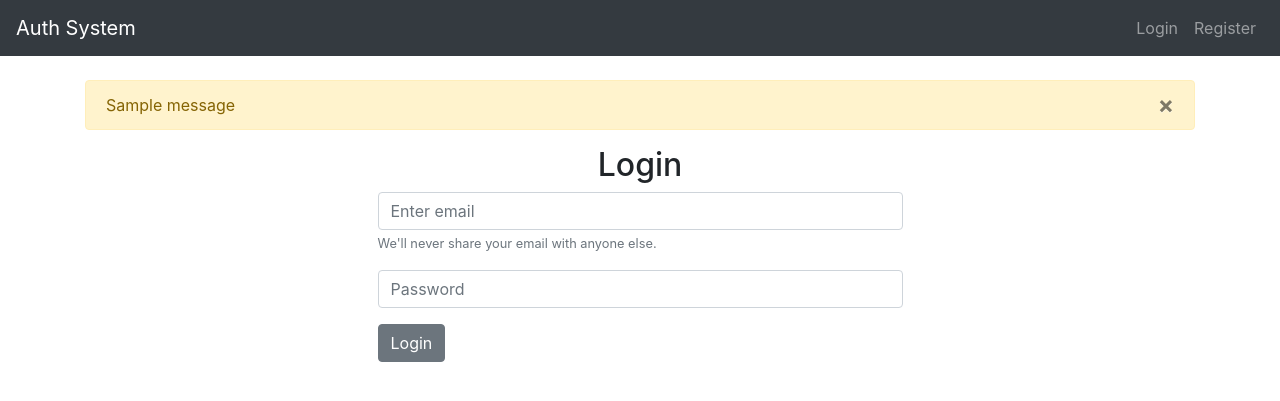
After one commit to CountryGuide/Promo_Auth, a Django app: page /login/ in a window 1280 px wide. The commit adds this page. Shown: the top 401 px of the page. Run offline with Django 3.2, Linux system fonts and the light colour scheme; one stand-in notice (Sample message) is shown; some libraries are stand-ins or nearby versions.

Commit message:
WIP registration/login/logout

```diff
--- a/authenticate/templates/authenticate/base.html
+++ b/authenticate/templates/authenticate/base.html
@@ -21,15 +21,33 @@
 
     <div class="collapse navbar-collapse" id="navbarSupportedContent">
         <ul class="navbar-nav ml-auto">
+            {% if user.is_authenticated %}
             <li class="nav-item">
-                <a class="nav-link" href="#">Login</a>
+                <a class="nav-link" href="{% url 'logout' %}">Logout</a>
             </li>
+            {% else %}
+            <li class="nav-item">
+                <a class="nav-link" href="{% url 'login' %}">Login</a>
+            </li>
+            <li class="nav-item">
+                <a class="nav-link" href="{% url 'register' %}">Register</a>
+            </li>
+            {% endif %}
         </ul>
     </div>
 </nav>
 <div class="container pt-4">
+    {% if messages %}
+    {% for message in messages %}
+    <div class="alert alert-warning alert-dismissable" role="alert">
+        <button type="button" class="close" data-dismiss="alert" aria-label="Close">
+            <span aria-hidden="true">&times;</span>
+        </button>
+        {{ message }}
+    </div>
+    {% endfor %}
+    {% endif %}
     {% block content %}
-
     {% endblock %}
 </div>
 
--- a/authenticate/templates/authenticate/home.html
+++ b/authenticate/templates/authenticate/home.html
@@ -1,5 +1,8 @@
 {% extends 'authenticate/base.html' %}
 
 {% block content %}
-    <h1>Homepage</h1>
+<h1>Homepage</h1>
+{% if user.is_authenticated %}
+<p>Username: {{ user.username }}</p>
+{% endif %}
 {% endblock %}
--- /dev/null
+++ b/authenticate/templates/authenticate/login.html
@@ -0,0 +1,22 @@
+{% extends 'authenticate/base.html' %}
+
+{% block content %}
+<div class="col-md-6 offset-md-3">
+    <h2 class="text-center">Login</h2>
+    <form method="post">
+        {% csrf_token %}
+        <div class="form-group">
+            <input type="text" class="form-control" id="exampleInputEmail1" aria-describedby="emailHelp"
+                   name="username"
+                   placeholder="Enter email">
+            <small id="emailHelp" class="form-text text-muted">We'll never share your email with anyone else.</small>
+        </div>
+        <div class="form-group">
+            <input type="password" class="form-control" id="exampleInputPassword1"
+                   name="password"
+                   placeholder="Password">
+        </div>
+        <button type="submit" class="btn btn-secondary">Login</button>
+    </form>
+</div>
+{% endblock %}
--- a/authenticate/urls.py
+++ b/authenticate/urls.py
@@ -2,5 +2,8 @@ from django.urls import path
 from . import views
 
 urlpatterns = [
-    path('', views.home, name="home")
+    path('', views.home, name="home"),
+    path('login/', views.login_user, name="login"),
+    path('logout/', views.logout_user, name="logout"),
+    path('register/', views.register_user, name="register"),
 ]
--- a/authenticate/views.py
+++ b/authenticate/views.py
@@ -1,7 +1,50 @@
 import os
 
-from django.shortcuts import render
+from django.shortcuts import render, redirect
+from django.contrib import messages
+from django.contrib.auth import authenticate, login, logout
+from django.contrib.auth.forms import UserCreationForm
 
 
 def home(request):
     return render(request, os.path.join('authenticate', 'home.html'), {})
+
+
+def login_user(request):
+    if request.method == 'POST':
+        username = request.POST['username']
+        password = request.POST['password']
+        user = authenticate(request, username=username, password=password)
+        if user is not None:
+            login(request, user)
+            messages.success(request, 'You\'ve logged in')
+            return redirect('home')
+        else:
+            messages.success(request, 'Error')
+            return redirect('login')
+    else:
+        return render(request, os.path.join('authenticate', 'login.html'), {})
+
+
+def logout_user(request):
+    logout(request)
+    messages.success(request, 'Logout')
+    return redirect('home')
+
+
+def register_user(request):
+    if request.method == 'POST':
+        form = UserCreationForm(request.POST)
+        if form.is_valid():
+            form.save()
+            username = form.cleaned_data['username']
+            password = form.cleaned_data['password1']
+            user = authenticate(request, username=username, password=password)
+            if user is not None:
+                login(request, user)
+                messages.success(request, 'You\'ve registered')
+                return redirect('home')
+    else:
+        form = UserCreationForm()
+    context = {'form': form}
+    return render(request, os.path.join('authenticate', 'register.html'), context)
```
Also changed, not shown: authenticate/templates/authenticate/register.html (added, +17 -0 lines), db.sqlite3.
